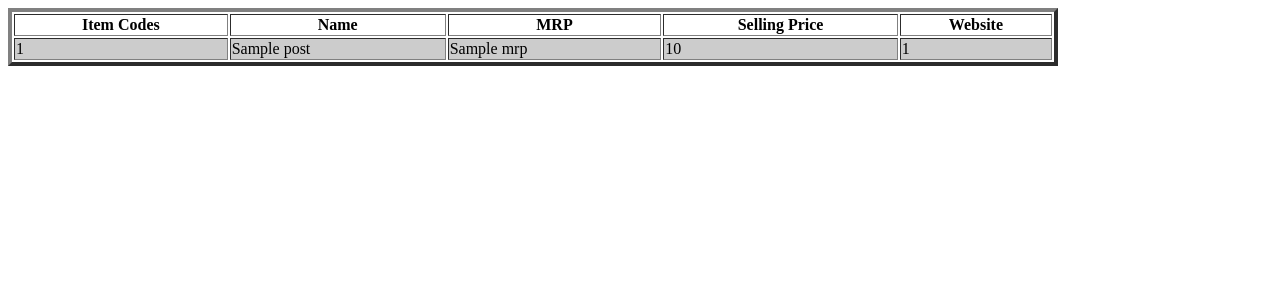
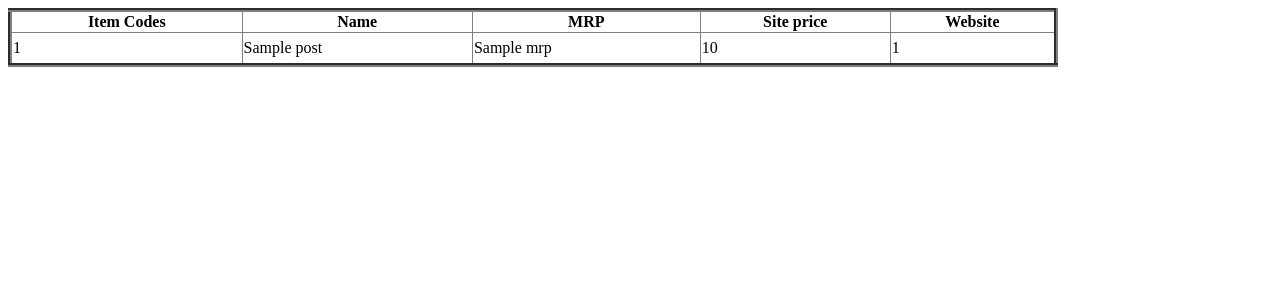
Before and after one commit to nikhilgarg2/slyder, a Django app: template static/templates/index.html in a window 1280 px wide. Shown: the top 300 px of the page. Run offline with Django 3.2, Linux system fonts and the light colour scheme; the template is opened without the code that fills it: most values are stand-ins (such as "Sample title", 1, 10 or a date in 2020); parts of the project's set-up code (start-up, migrations or seed data) failed here and were passed over.

Commit message:
ui changes

```diff
--- a/static/templates/index.html
+++ b/static/templates/index.html
@@ -1,22 +1,51 @@
-<table border="4" style="width:1050px">
-    <tbody>
+{% regroup posts by item_id as post_list %}
+
+<table border="4" style="width:1050px;border-collapse: collapse" >
+    <thead>
             <tr>
             <th>Item Codes</th>
             <th>Name</th>
             <th>MRP</th>
-            <th>Selling Price</th>
+            <th>Site price</th>
             <th>Website</th>
             </tr>
-        {% for p in posts %}
+
+          </thead>
+     <tbody>
 
 
-            <tr style="background: #ccc;">
-            <td>{{p.item_id}}</td>
-            <td>{{p.name}}</td>
-            <td>{{p.mrp}}</td>
-            <td>{{p.site_price}}</td>
-            <td>{{p.crawl_id}}</td>
-        </tr>
+{% for country in post_list %}
+
+    <tr>
+    <td>{{ country.grouper }}</td>
+    <td>
+        {% for item in country.list %}
+        <div style="margin: 5px 0">{{item.name}}</div>
         {% endfor %}
-    </tbody>
+    </td>
+
+
+       <td>
+        {% for item in country.list %}
+        <div style="margin: 5px 0">{{item.mrp}}</div>
+        {% endfor %}
+    </td>
+
+    <td>
+        {% for item in country.list %}
+        <div style="margin: 5px 0">{{item.site_price}}</div>
+        {% endfor %}
+    </td>
+
+    <td>
+        {% for item in country.list %}
+        <div style="margin: 5px 0">{{item.crawl_id}}</div>
+        {% endfor %}
+    </td>
+
+
+    </tr>
+{% endfor %}
+
+     </tbody>
 </table>
```
Also changed, not shown: 1 other file.
